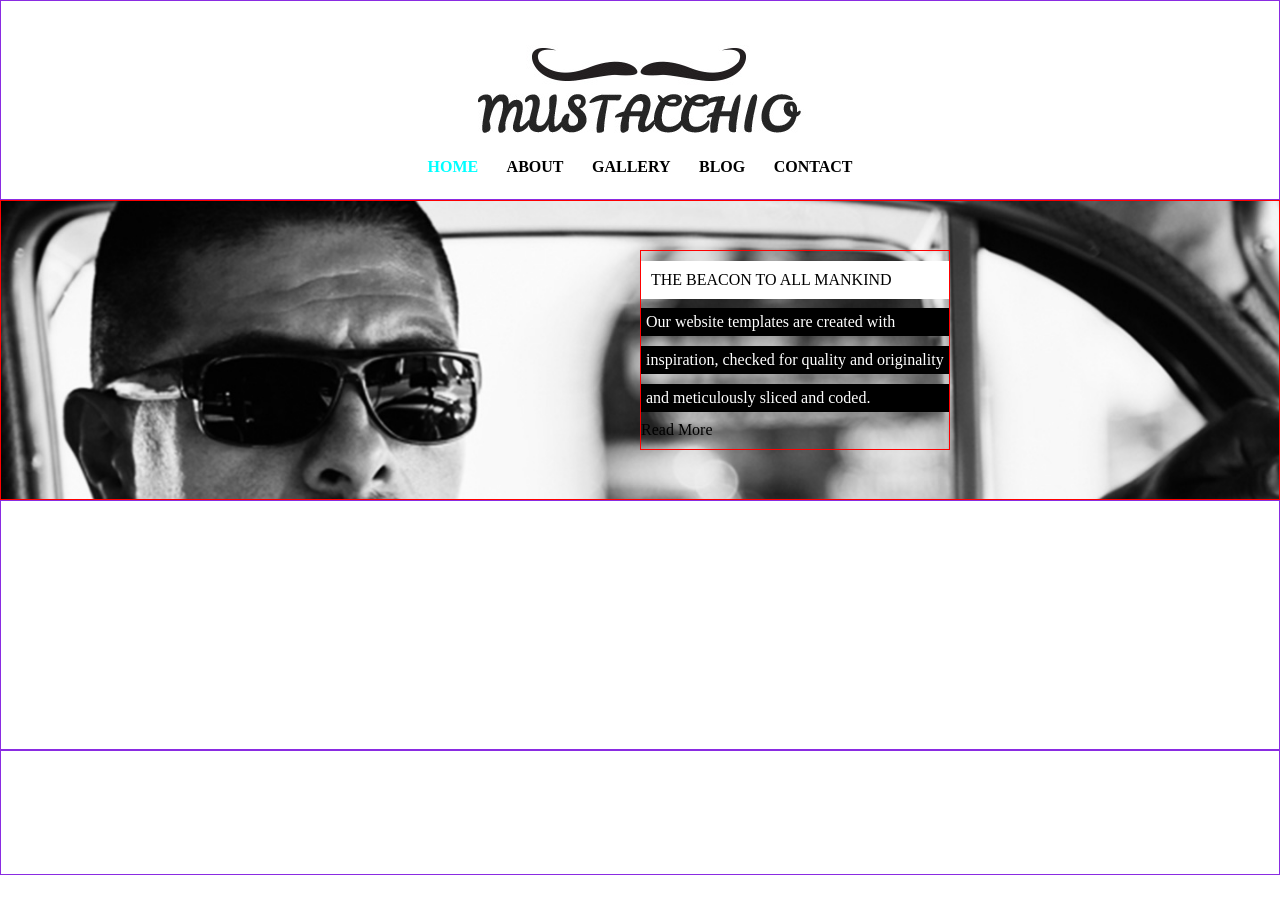
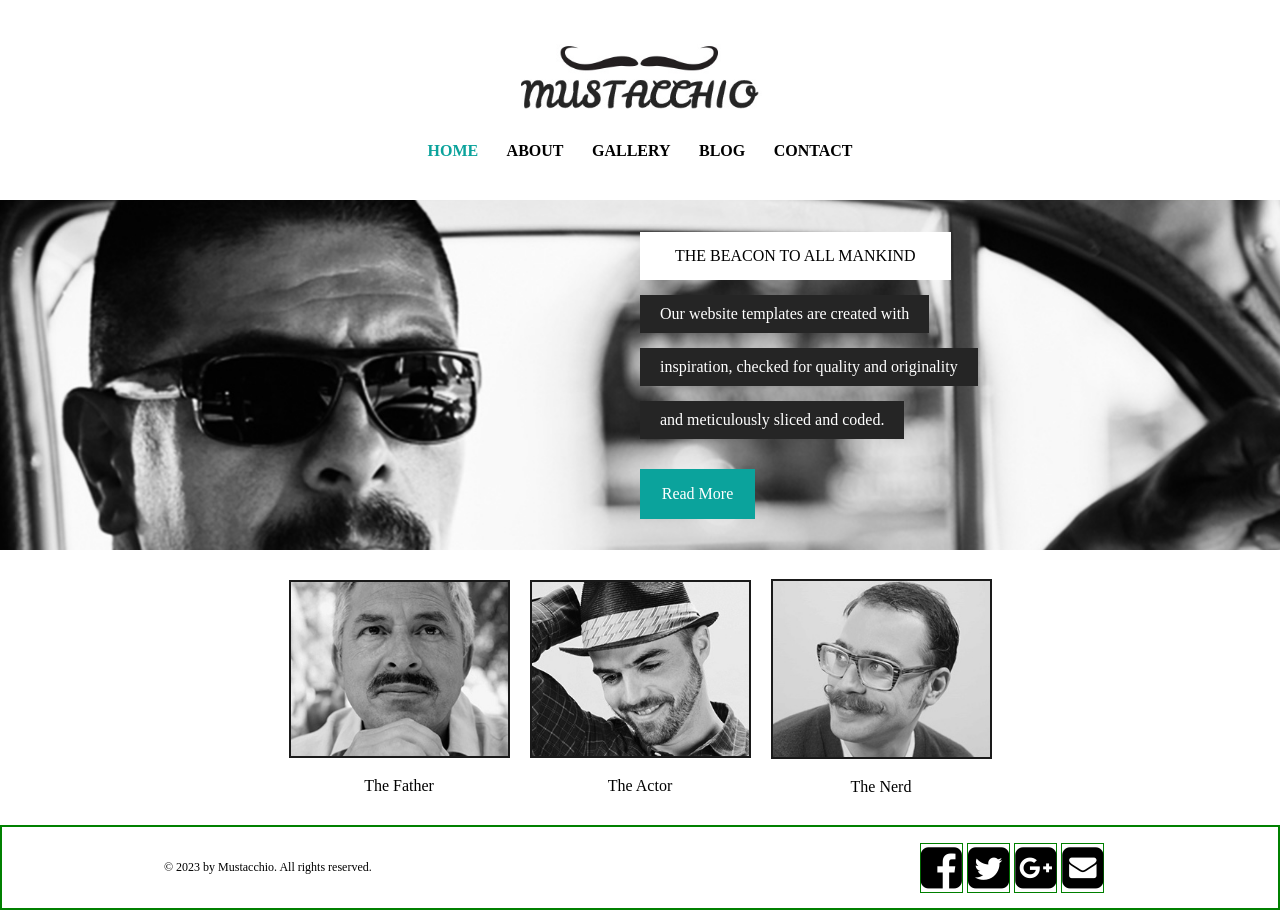
Before and after one commit to AndrewHemry/hairSalonWebsite_AH, a plain HTML site: page index.html in a window 1280 px wide. Before the commit the page ends 875 px from the top, so only its background shows below. Drawn offline with Linux system fonts and the light colour scheme.

Commit message:
Updating Salon website

```diff
--- a/index.html
+++ b/index.html
@@ -6,6 +6,7 @@
     <title>Andrew H. Lollipop & Patricks</title>
     <link rel="stylesheet" href="reset.css">
     <link rel="stylesheet" href="style.css">
+    <link href="//maxcdn.bootstrapcdn.com/font-awesome/4.1.0/css/font-awesome.min.css" rel="stylesheet">
 </head>
 <body>
     <div class="main-container">
@@ -32,8 +33,52 @@
                 <button>Read More</button>
             </div>
         </section>
-        <section class="border1"></section>
-        <footer class="border1"></footer>
+        <section class="border1">
+            <ul>
+                <li>
+                    <a href="gallery.html">
+                        <img src="./images/the-father_first_image.jpeg" alt="The Father">
+                        <p>The Father</p>
+                    </a>
+                </li>
+            </ul>
+            <ul>
+                <li>
+                    <a href="gallery.html">
+                        <img src="./images/the-actor_second_image.jpeg" alt="The Actor">
+                        <p>The Actor</p>
+                    </a>
+                </li>
+            </ul>
+            <ul>
+                <li>
+                    <a href="gallery.html">
+                        <img src="./images/the-nerd_third_image.jpeg" alt="The Nerd">
+                        <p>The Nerd</p>
+                    </a>
+                </li>
+            </ul>
+        </section>
+        <footer class="border1">
+            <div>
+                <p>© 2023 by Mustacchio. All rights reserved.</p>
+            </div>
+                <div>
+                    <a href="https://www.facebook.com/bootsnipp">
+                        <i id="social-fb" class="fa fa-facebook-square fa-3x social"></i>
+                    </a>
+                    <a href="https://twitter.com/bootsnipp">
+                        <i id="social-tw" class="fa fa-twitter-square fa-3x social"></i>
+                    </a>
+                    <a href="https://plus.google.com/+Bootsnipp-page">
+                        <i id="social-gp" class="fa fa-google-plus-square fa-3x social"></i>
+                    </a>
+                    <a href="mailto:#">
+                        <i id="social-em" class="fa fa-envelope-square fa-3x social"></i>
+                    </a>
+                </div>
+            </div>
+        </footer>
     </div>
 </body>
 </html>
--- a/style.css
+++ b/style.css
@@ -9,13 +9,13 @@ body {
 
 
 /* MAIN WIREFRAME BORDERS */
-.border1 {
+/* .border1 {
     border: 1px solid blueviolet;
 }
 
 .border2 {
     border: 1px solid red;
-}
+} */
 /* ***************************** */
 
 /* TOP CONTAINER */
@@ -28,7 +28,7 @@ header:nth-of-type(1) {
 /* SECOND CONTAINER */
 section:nth-of-type(1) {
     width: 100%;
-    height: 300px;
+    height: 350px;
     display: grid;
     grid-template-columns: 1fr 1fr;
     align-content: center;
@@ -40,18 +40,45 @@ section:nth-of-type(1) {
 /* THIRD CONTAINER */
 section:nth-of-type(2) {
     width: 100%;
-    height: 250px;
+    min-width: 800px;
+    height: 275px;
+    display: flex;
+    flex-direction: row;
+    align-items: center;
+    justify-content: center;
 }
 
 /* FOURTH CONTAINER */
-footer:nth-of-type(1) {
+footer {
     width: 100%;
-    height: 125px;
+    height: 85px;
+    border: 2px solid green;
+    display: grid;
+    grid-template-columns: 1.25fr 0.50fr 1.25fr;
+    align-content: center;
+    text-align: center;
+    justify-content: center;
+}
+
+footer div:nth-of-type(1) {
+    font-size: 12px;
+}
+
+footer div:nth-of-type(1) p {
+    margin-top: 17px;
+}
+
+footer div:nth-of-type(2) {
+    grid-column: 3 / 4;
+}
+
+.fa {
+    border: 1px solid green;
 }
 
 /* LOGO */
 header div {
-    width: 340px;
+    width: 250px;
     height: auto;
     margin-left: auto;
     margin-right: auto;
@@ -65,7 +92,7 @@ header nav ul {
     width: 425px;
     margin-left: auto;
     margin-right: auto;
-    margin-top: 20px;
+    margin-top: 30px;
 }
 
 /* NAV BAR CONTENTS */
@@ -75,14 +102,11 @@ header nav ul a {
 }
 
 header nav ul li:nth-of-type(1) a {
-    color: aqua;
+    color: #0ba39c;
 }
 
 /* MAIN CENTRAL TEXT */
 section:nth-of-type(1) div.mainText {
-    border: 1px solid red;
-    width: fit-content;
-    height: 200px;
     grid-column: 2 / 3;
     display: flex;
     flex-direction: column;
@@ -92,11 +116,46 @@ section:nth-of-type(1) div.mainText {
 section:nth-of-type(1) div.mainText p:nth-of-type(1){
     color: black;
     background-color: white;
-    padding: 10px;
+    padding: 15px 35px 15px 35px;
+    width: fit-content;
 }
 
 section:nth-of-type(1) div.mainText p{
     color: white;
-    background-color: black;
-    padding: 5px;
+    background-color: #252525;
+    padding: 10px 20px 10px 20px;
+    margin-bottom: 15px;
+    width: fit-content;
 }
+
+section:nth-of-type(1) div.mainText button {
+    color: white;
+    border: none;
+    margin-top: 15px;
+    width: 115px;
+    height: 50px;
+    padding: 8px;
+    text-decoration: none;
+    display: inline-block;
+    font-size: 16px;
+    background-color: #0ba39c;
+    text-align: center;
+}
+
+/* THREE IMAGES ROW */
+section:nth-of-type(2) ul{
+    margin: 10px;
+    height: auto;
+    text-align: center;
+}
+
+section:nth-of-type(2) ul li a img {
+    width: 221px;
+    height: 200px;
+    height: auto;
+    border: 2px solid #1a1a1a;
+}
+
+section:nth-of-type(2) ul li a p{
+    padding-top: 15px;
+}
```
Also changed, not shown: images/icons.jpeg (added), images/the-actor_second_image.jpeg (added), images/the-father_first_image.jpeg (added), images/the-nerd_third_image.jpeg (added).
